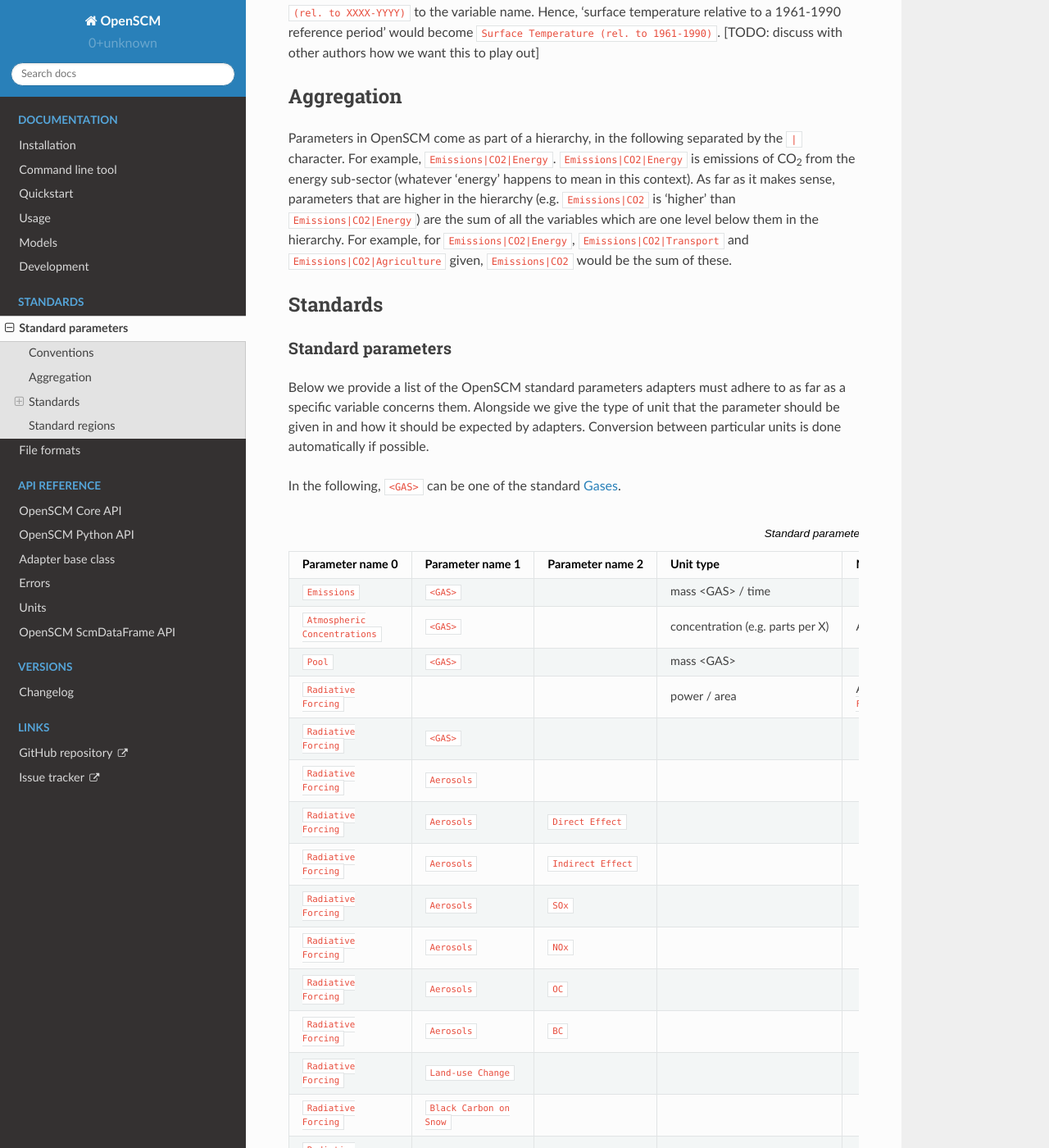
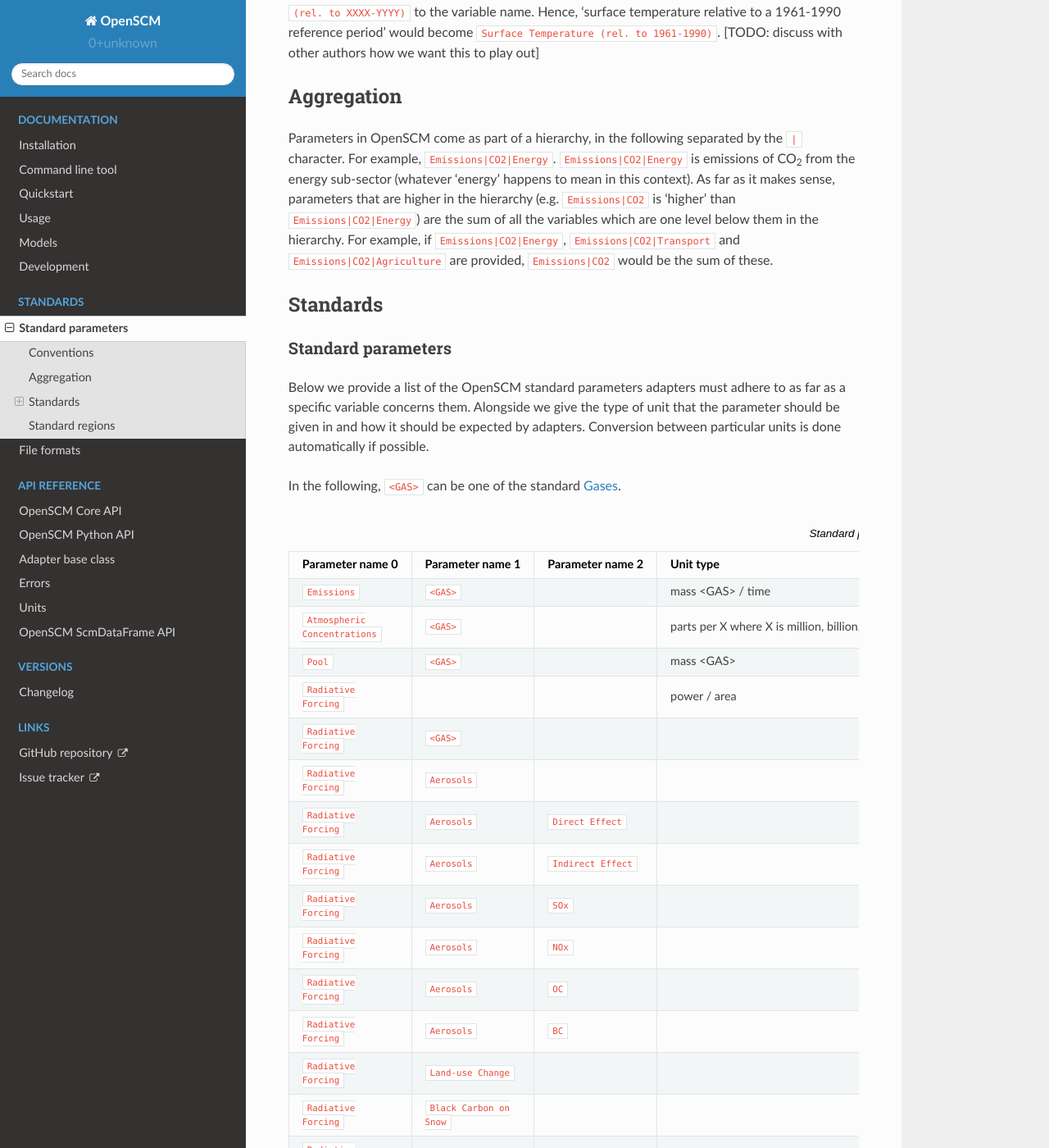
Before and after one commit to openscm/openscm, a Sphinx documentation site: the page built from docs/parameters.rst, in a window 1280 px wide and 1400 px high, scrolled down 670 px. Shown: the whole window at 82% size. Built offline with Sphinx 7.4.7 and the Read the Docs theme 2.0.0, drawn with Linux system fonts in a browser that asks for light colours; some of the changed text lies outside the part shown.

Commit message:
Apply suggestions from code review
Co-Authored-By: Zeb Nicholls <zebedee.nicholls@climate-energy-college.org>

```diff
--- a/docs/parameters.rst
+++ b/docs/parameters.rst
@@ -32,7 +32,7 @@
 For example, ``Emissions|CO2|Energy``.
 ``Emissions|CO2|Energy`` is emissions of |CO2| from the energy sub-sector (whatever 'energy' happens to mean in this context).
 As far as it makes sense, parameters that are higher in the hierarchy (e.g. ``Emissions|CO2`` is 'higher' than ``Emissions|CO2|Energy``) are the sum of all the variables which are one level below them in the hierarchy.
-For example, for ``Emissions|CO2|Energy``, ``Emissions|CO2|Transport`` and ``Emissions|CO2|Agriculture`` given, ``Emissions|CO2`` would be the sum of these.
+For example, if ``Emissions|CO2|Energy``, ``Emissions|CO2|Transport`` and ``Emissions|CO2|Agriculture`` are provided, ``Emissions|CO2`` would be the sum of these.
 
 
 Standards
@@ -51,7 +51,7 @@
     :header: "Parameter name 0", "Parameter name 1", "Parameter name 2", "Unit type", "Note"
 
     ``Emissions``, ``<GAS>``,, "mass <GAS> / time"
-    ``Atmospheric Concentrations``, ``<GAS>``,, "concentration (e.g. parts per X)", "Aggregation possible, but does not always make sense"
+    ``Atmospheric Concentrations``, ``<GAS>``,, "parts per X where X is million, billion, trillion etc.", "Aggregation possible, but does not always make sense"
     ``Pool``, ``<GAS>``,, "mass <GAS>"
     ``Radiative Forcing``,,, "power / area", "Aggregation gives total forcing, but be carful of double reporting, e.g. providing ``Radiative Forcing|Aerosols|Direct Effect`` and ``Radiative Forcing|Aerosols|NOx``"
     ``Radiative Forcing``, ``<GAS>``
```
Also changed, not shown: other parts of docs/parameters.rst (+1 -1 lines).
